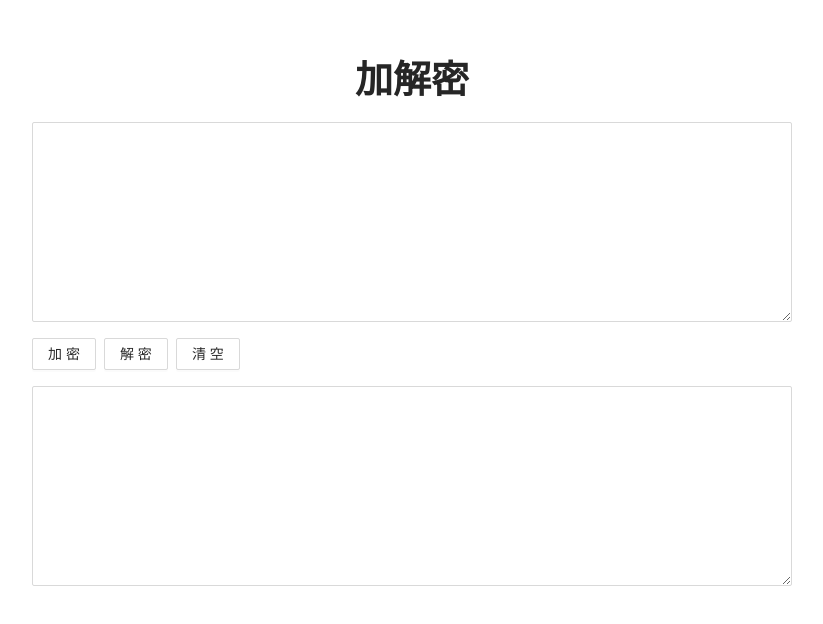
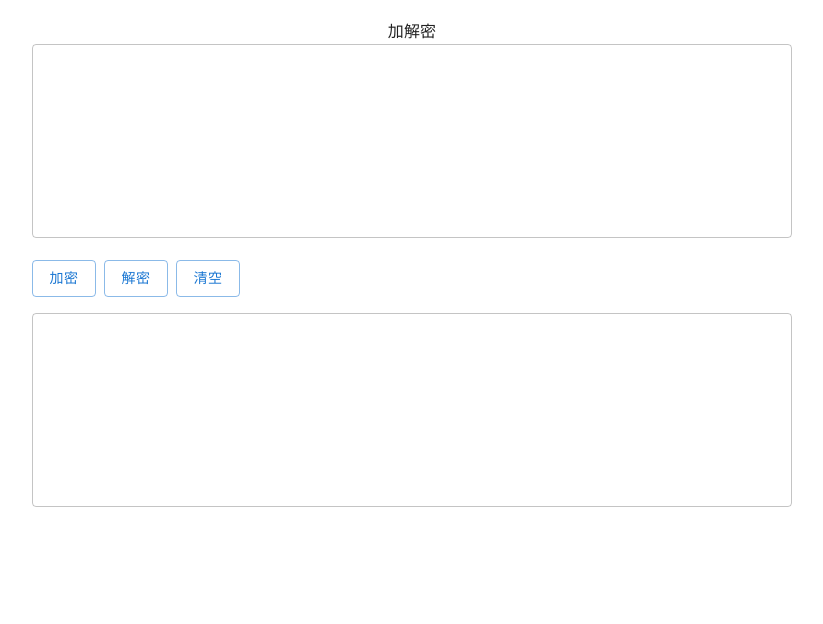
Before and after one commit to littledian/encryption, a React (Create React App) app: page /encryption in a window 1280 px wide. Shown: the top 624 px of the page, without its empty margins (228-1051 px from the left). Built offline with nearby package versions, Linux system fonts and the light colour scheme.

Commit message:
refactor: 💡 antd -> mui

```diff
--- a/package.json
+++ b/package.json
@@ -2,7 +2,11 @@
   "name": "tools",
   "private": true,
   "dependencies": {
-    "antd": "^4.23.2",
+    "@emotion/react": "^11.10.4",
+    "@emotion/styled": "^11.10.4",
+    "@fontsource/roboto": "^4.5.8",
+    "@mui/icons-material": "^5.10.6",
+    "@mui/material": "^5.10.7",
     "axios": "^0.27.2",
     "dayjs": "^1.11.5",
     "eslint-plugin-import": "^2.26.0",
--- a/src/App.tsx
+++ b/src/App.tsx
@@ -1,18 +1,23 @@
 import React from 'react';
 import { BrowserRouter } from 'react-router-dom';
+import { CssBaseline, ThemeProvider } from '@mui/material';
 
 import Router from './Router';
+import theme from './theme';
 import styles from './App.module.scss';
 
 function App() {
   return (
+    <ThemeProvider theme={theme}>
       <BrowserRouter>
+        <CssBaseline />
         <div className={styles.root}>
           <main className={styles.main}>
             <Router />
           </main>
         </div>
       </BrowserRouter>
+    </ThemeProvider>
   );
 }
 
--- a/src/index.css
+++ /dev/null
@@ -1 +0,0 @@
-@import "~antd/dist/antd.min.css";
--- a/src/index.tsx
+++ b/src/index.tsx
@@ -3,7 +3,11 @@ import ReactDOM from 'react-dom/client';
 import dayjs from 'dayjs';
 import 'dayjs/locale/zh-cn';
 
-import './index.css';
+import '@fontsource/roboto/300.css';
+import '@fontsource/roboto/400.css';
+import '@fontsource/roboto/500.css';
+import '@fontsource/roboto/700.css';
+
 import App from './App';
 import reportWebVitals from './reportWebVitals';
 
--- a/src/pages/encryption/index.tsx
+++ b/src/pages/encryption/index.tsx
@@ -1,5 +1,6 @@
 import { useState } from 'react';
-import { Button, Input, message, Typography } from 'antd';
+import { Button, TextField, Typography } from '@mui/material';
+import { success, error } from '@/utils/message';
 
 import Title from '@/components/Title';
 import http from '@/utils/http';
@@ -14,8 +15,9 @@ export default function Encryption() {
     try {
       const res = await http.post('/api/utils/encrypt', { data: inputVal });
       setOutputVal(res);
+      success('xxx');
     } catch (e: any) {
-      message.error(e.message);
+      error(e.message);
     }
   };
 
@@ -24,7 +26,7 @@ export default function Encryption() {
       const res = await http.post('/api/utils/decrypt', { data: inputVal });
       setOutputVal(res);
     } catch (e: any) {
-      message.error(e.message);
+      error(e.message);
     }
   };
 
@@ -36,24 +38,36 @@ export default function Encryption() {
   return (
     <div className={styles.root}>
       <Title>工具 - 加解密</Title>
-      <Typography.Title className={styles.title}>加解密</Typography.Title>
-      <Input.TextArea
+      <Typography className={styles.title}>加解密</Typography>
+      <TextField
+        multiline
+        rows={7}
         className={styles.input}
         value={inputVal}
         onChange={(e) => setInputVal(e.target.value)}
       />
       <div className={styles.actions}>
-        <Button className={styles.btn} onClick={handleEncrypt}>
+        <Button
+          variant="outlined"
+          className={styles.btn}
+          onClick={handleEncrypt}
+        >
           加密
         </Button>
-        <Button className={styles.btn} onClick={handleDecrypt}>
+        <Button
+          variant="outlined"
+          className={styles.btn}
+          onClick={handleDecrypt}
+        >
           解密
         </Button>
-        <Button className={styles.btn} onClick={handleClear}>
+        <Button variant="outlined" className={styles.btn} onClick={handleClear}>
           清空
         </Button>
       </div>
-      <Input.TextArea
+      <TextField
+        multiline
+        rows={7}
         className={styles.input}
         value={outputVal}
         onChange={(e) => setOutputVal(e.target.value)}
--- a/src/pages/home/index.tsx
+++ b/src/pages/home/index.tsx
@@ -1,8 +1,5 @@
-import { Link } from 'react-router-dom';
-import { Typography } from 'antd';
-
+import { Link } from '@mui/material';
 import Title from '@/components/Title';
-
 import styles from './index.module.scss';
 
 export default function Home() {
@@ -10,19 +7,13 @@ export default function Home() {
     <div className={styles.root}>
       <Title>工具</Title>
       <div className={styles.cell}>
-        <Link to="/encryption" className="ant-typography">
-          加解密
-        </Link>
+        <Link href="/encryption">加解密</Link>
       </div>
       <div className={styles.cell}>
-        <Link to="/md5" className="ant-typography">
-          MD5
-        </Link>
+        <Link href="/md5">MD5</Link>
       </div>
       <div className={styles.cell}>
-        <Link to="/base64_img" className="ant-typography">
-          Base64图片转换
-        </Link>
+        <Link href="/base64_img">Base64图片转换</Link>
       </div>
     </div>
   );
--- a/src/pages/md5/index.tsx
+++ b/src/pages/md5/index.tsx
@@ -1,5 +1,6 @@
 import { useState } from 'react';
-import { Button, Input, message, Typography } from 'antd';
+import { Button, TextField, Typography } from '@mui/material';
+import { error } from '@/utils/message';
 
 import Title from '@/components/Title';
 import http from '@/utils/http';
@@ -15,7 +16,7 @@ export default function Encryption() {
       const res = await http.post('/api/utils/md5', { data: inputVal });
       setOutputVal(res);
     } catch (e: any) {
-      message.error(e.message);
+      error(e.message);
     }
   };
 
@@ -27,21 +28,32 @@ export default function Encryption() {
   return (
     <div className={styles.root}>
       <Title>工具 - MD5</Title>
-      <Typography.Title className={styles.title}>MD5</Typography.Title>
-      <Input.TextArea
+      <Typography className={styles.title}>MD5</Typography>
+      <TextField
+        multiline
+        rows={7}
         className={styles.input}
         value={inputVal}
         onChange={(e) => setInputVal(e.target.value)}
       />
       <div className={styles.actions}>
-        <Button className={styles.btn} onClick={handleEncrypt}>
+        <Button
+          variant="outlined"
+          className={styles.btn}
+          onClick={handleEncrypt}
+        >
           MD5
         </Button>
-        <Button className={styles.btn} onClick={handleClear}>
+        <Button variant="outlined" className={styles.btn} onClick={handleClear}>
           清空
         </Button>
       </div>
-      <Input.TextArea className={styles.input} value={outputVal} readOnly />
+      <TextField
+        rows={7}
+        multiline
+        className={styles.input}
+        value={outputVal}
+      />
     </div>
   );
 }
--- /dev/null
+++ b/src/theme.tsx
@@ -0,0 +1,30 @@
+import * as React from 'react';
+import { createTheme, LinkProps } from '@mui/material';
+import {
+  Link as RouterLink,
+  LinkProps as RouterLinkProps
+} from 'react-router-dom';
+
+const LinkBehavior = React.forwardRef<
+  HTMLAnchorElement,
+  Omit<RouterLinkProps, 'to'> & { href: RouterLinkProps['to'] }
+>((props, ref) => {
+  const { href, ...other } = props;
+  // Map href (MUI) -> to (react-router)
+  return <RouterLink ref={ref} to={href} {...other} />;
+});
+
+export default createTheme({
+  components: {
+    MuiLink: {
+      defaultProps: {
+        component: LinkBehavior
+      } as LinkProps
+    },
+    MuiButtonBase: {
+      defaultProps: {
+        LinkComponent: LinkBehavior
+      }
+    }
+  }
+});
--- /dev/null
+++ b/src/utils/createOpen.tsx
@@ -0,0 +1,45 @@
+import { ComponentType } from 'react';
+import ReactDOM from 'react-dom/client';
+
+export interface ModalComponentProps {
+  onClose: () => void;
+  open: boolean;
+  afterClose: () => void;
+}
+
+export default function createOpen<P extends ModalComponentProps = any>(
+  Component: ComponentType<P>
+) {
+  return function (params: Omit<P, 'onClose' | 'open' | 'afterClose'>) {
+    return new Promise<void>((resolve) => {
+      const el = document.createElement('div');
+      document.body.appendChild(el);
+      const config: P = {
+        ...params,
+        onClose,
+        afterClose,
+        open: true
+      } as any;
+      const root = ReactDOM.createRoot(el);
+
+      function render(props: P) {
+        root.render(<Component {...props} />);
+      }
+
+      function onClose() {
+        config.open = false;
+        render(config);
+        resolve();
+      }
+
+      function afterClose() {
+        setTimeout(() => {
+          root.unmount();
+          document.body.removeChild(el);
+        });
+      }
+
+      render(config);
+    });
+  };
+}
--- /dev/null
+++ b/src/utils/message.tsx
@@ -0,0 +1,43 @@
+import { ReactNode } from 'react';
+import { Alert, Snackbar, AlertColor } from '@mui/material';
+import createOpen, { ModalComponentProps } from './createOpen';
+
+interface MessageProps extends ModalComponentProps {
+  type: AlertColor;
+  message: ReactNode;
+}
+
+function Message(props: MessageProps) {
+  const { open, onClose, afterClose, type, message } = props;
+
+  function handleClose() {
+    onClose();
+    setTimeout(() => {
+      afterClose();
+    }, 2000);
+  }
+
+  return (
+    <Snackbar
+      open={open}
+      autoHideDuration={2000}
+      onClose={handleClose}
+      anchorOrigin={{ horizontal: 'center', vertical: 'top' }}
+    >
+      <Alert onClose={handleClose} severity={type} sx={{ width: '100%' }}>
+        {message}
+      </Alert>
+    </Snackbar>
+  );
+}
+
+const openMessage = createOpen(Message);
+
+export const success = (msg: string) =>
+  openMessage({ type: 'success', message: msg });
+export const warning = (msg: string) =>
+  openMessage({ type: 'warning', message: msg });
+export const info = (msg: string) =>
+  openMessage({ type: 'info', message: msg });
+export const error = (msg: string) =>
+  openMessage({ type: 'error', message: msg });
```
Also changed, not shown: src/pages/base64_img/index.tsx (+15 -7 lines), .eslintrc.js. Lines whose indentation alone changed are shown as unchanged.
